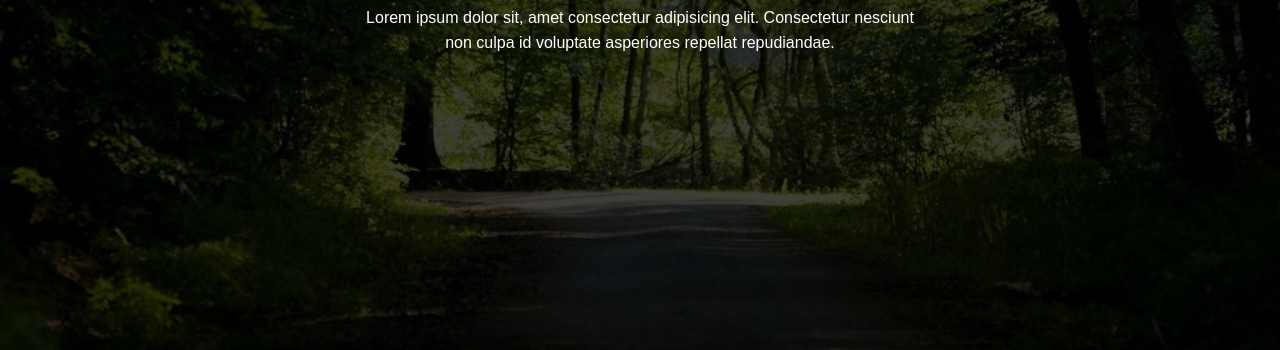
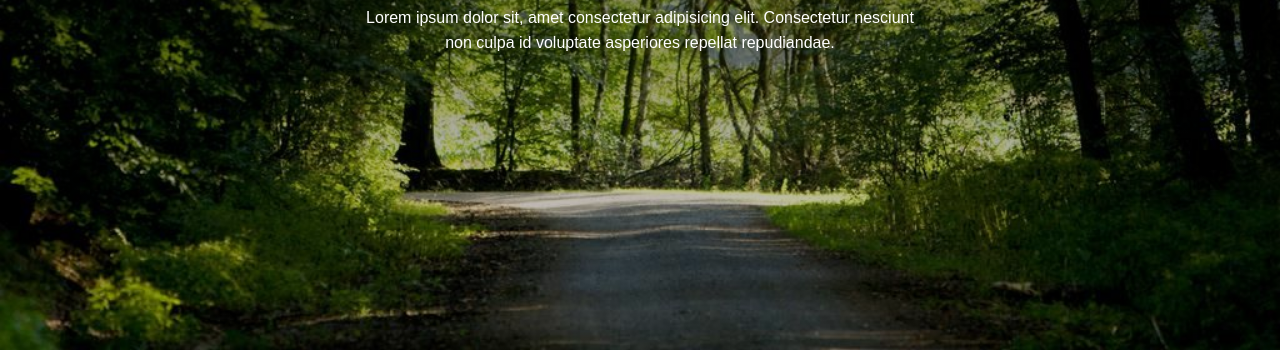
Before and after one commit to ErlendRog/erlendrog.github.io, a plain HTML site: page index.html in a window 1280 px wide. Shown: the part 450-800 px from the top of the page. Drawn offline with Linux system fonts and the light colour scheme.

Commit message:
Background update v3

```diff
--- a/style.css
+++ b/style.css
@@ -7,7 +7,7 @@
 .banner {
     width: 100%;
     height: 100vh;
-    background-image: linear-gradient(rgba(0,0,0,0.75), rgba(0,0,0,0.75)), url(img/background.jpg);
+    background-image: linear-gradient(rgba(0,0,0,0.9), rgba(0,0,0,0.1)), url(img/background.jpg);
     background-size: cover;
     background-position: center;
 }
```
